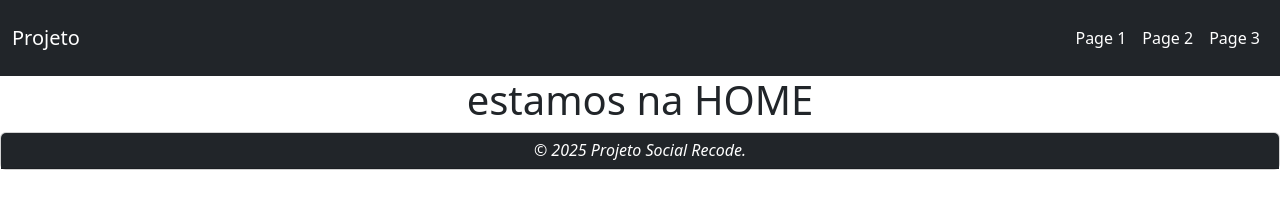
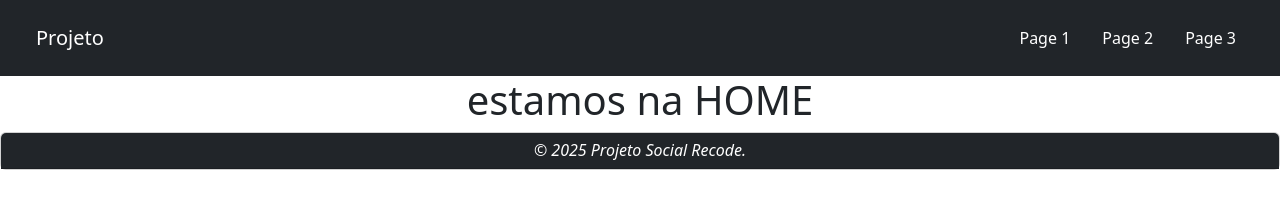
Before and after one commit to brenoaug/recode-projeto-social, a plain HTML site: page index.html in a window 1280 px wide. Drawn offline with nearby package versions, Linux system fonts and the light colour scheme.

Commit message:
adicionando padding aos itens do nav

```diff
--- a/index.html
+++ b/index.html
@@ -14,7 +14,7 @@
   <header>
 
     <nav class="navbar navbar-expand-lg navbar-dark bg-dark bs-navbar">
-      <div class="container-fluid menu-bar">
+      <div class="container-fluid mx-4 menu-bar">
         <a class="navbar-brand text-white" href="index.html">Projeto</a>
         <button class="navbar-toggler" type="button" data-bs-toggle="collapse" data-bs-target="#navbarNav" aria-controls="navbarNav" aria-expanded="false" aria-label="Toggle navigation">
             <span class="navbar-toggler-icon navbar-"></span>
@@ -24,7 +24,7 @@
             <li class="nav-item">
               <a class="nav-link text-white" href="src/pages/page1.html">Page 1</a>
             </li>
-            <li class="nav-item">
+            <li class="nav-item px-3">
               <a class="nav-link text-white" href="src/pages/page2.html">Page 2</a>
             </li>
             <li class="nav-item">
```
Also changed, not shown: src/pages/page1.html (+2 -2 lines), src/pages/page2.html (+2 -2 lines), src/pages/page3.html (+2 -2 lines), src/css/style.css (line endings or trailing spaces), src/img/pictures/communityIcon_9hw5bqmru9ca1.png (renamed from src/img/communityIcon_9hw5bqmru9ca1.png).
